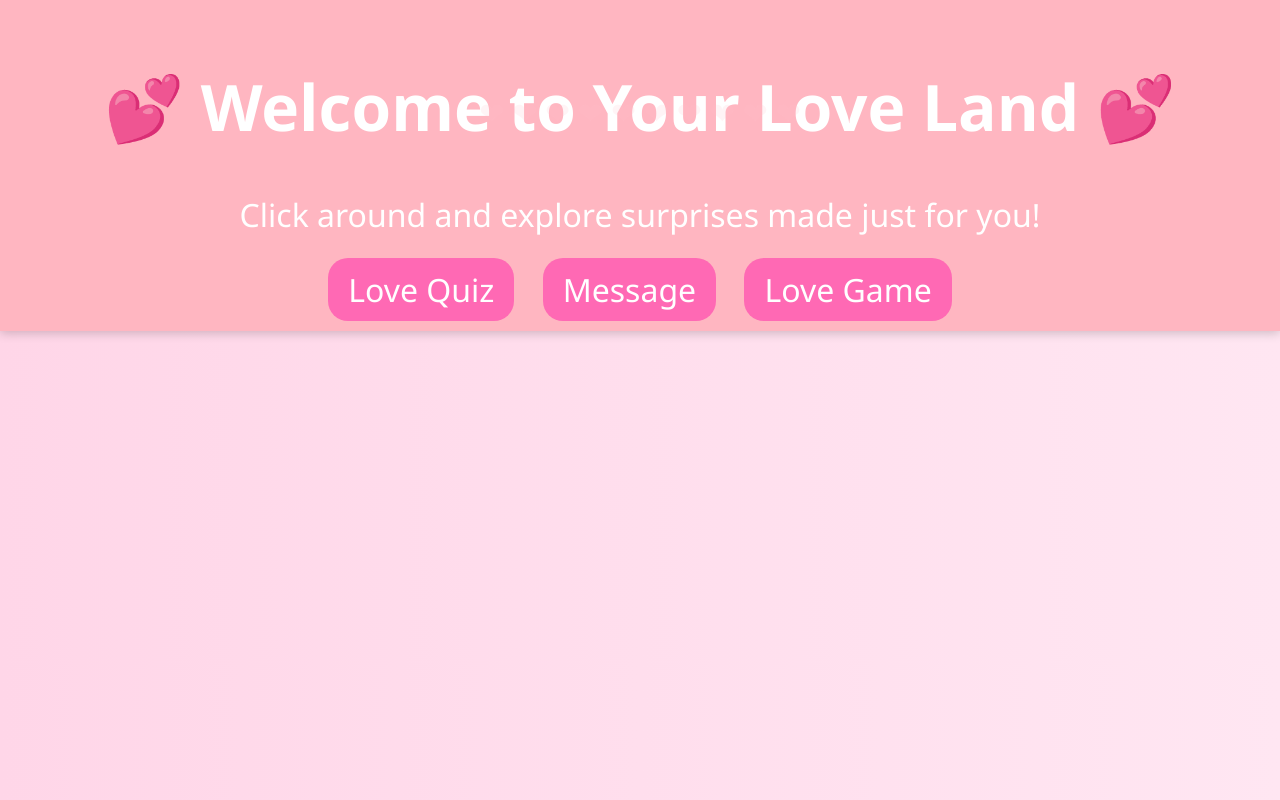
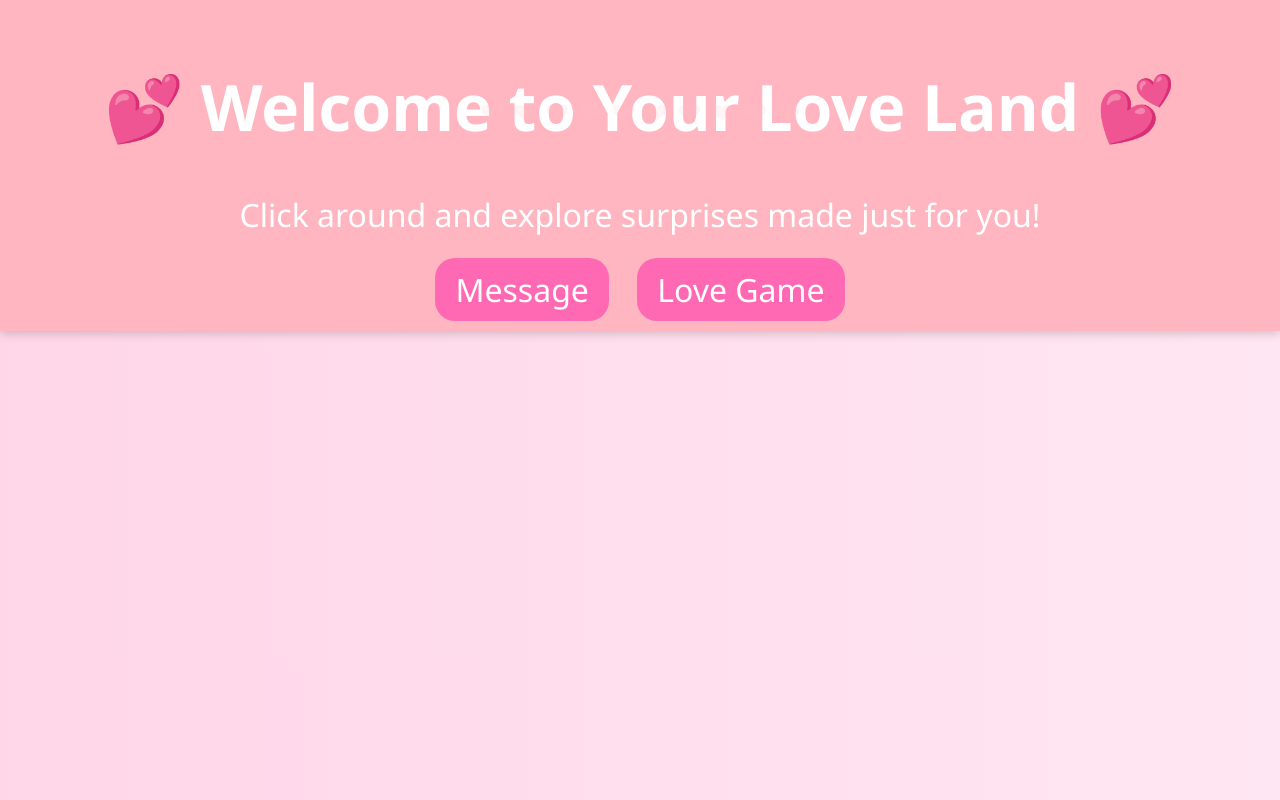
Before and after one commit to anas1qw2/Harshuu, a plain HTML site: page index.html in a window 1280 px wide. Drawn offline with Linux system fonts and the light colour scheme.

Commit message:
Update index.html

```diff
--- a/index.html
+++ b/index.html
@@ -12,7 +12,7 @@
         <h1>💕 Welcome to Your Love Land 💕</h1>
         <p>Click around and explore surprises made just for you!</p>
         <nav>
-            <a href="quiz.html">Love Quiz</a>
+
             <a href="message.html">Message</a>
             <a href="game.html">Love Game</a>
         </nav>
```
